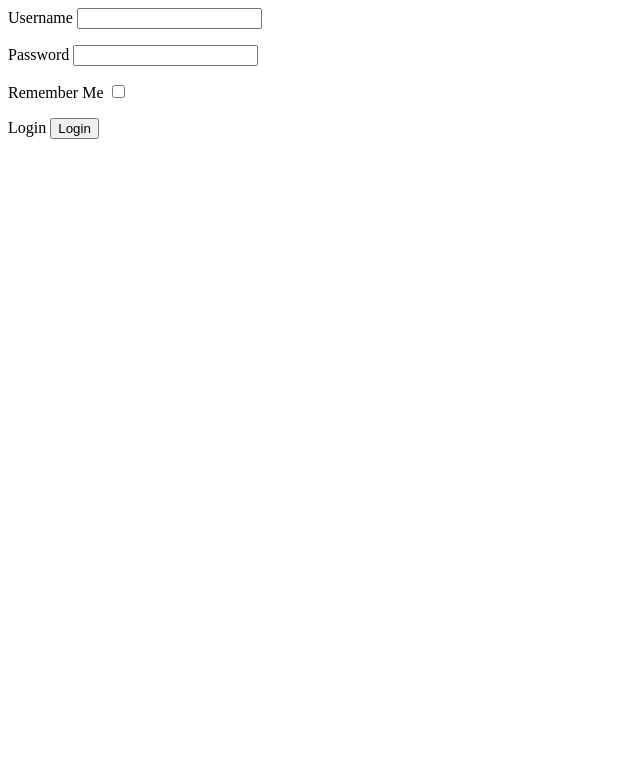
After one commit to roushjac/may-tricks, a Flask app: page /login in a window 1280 px wide. The commit adds this page. Shown: the top 783 px of the page, without its empty margins (0-640 px from the left). Run offline with Flask 2, Linux system fonts and the light colour scheme.

Commit message:
Add pretty forms with wt-forms to login page and flash message if logged in as admin

```diff
--- a/Websites/dndwebsite/app.py
+++ b/Websites/dndwebsite/app.py
@@ -1,8 +1,9 @@
-from flask import Flask, render_template, request, redirect, url_for
+from flask import Flask, render_template, request, redirect, url_for, flash
 from sqlalchemy import create_engine
 from sqlalchemy.orm import sessionmaker
 from database_setup import Base, Characters, Equipment, Spells, Features
 from werkzeug.utils import secure_filename
+from forms import LoginForm
 import os
 
 """ TODO
@@ -20,6 +21,7 @@ import os
 app = Flask(__name__)
 # Only thing this website uploads is character pics so this is fine
 app.config['UPLOAD_FOLDER'] = 'static\\character_pics'
+app.secret_key = b'J\xba\xd9\x8e\x0f\x9f\x99\xc9\x13\xc8\x80Ums*\x14'
 
 engine = create_engine('postgresql://roush:password@localhost/dnd')
 Base.metadata.bind = engine
@@ -27,6 +29,17 @@ Base.metadata.bind = engine
 @app.route('/') # Homepage
 def homepage():
     return render_template('homepage.html')
+
+@app.route('/login', methods = ['GET', 'POST'])
+def login():
+    form = LoginForm()
+    if form.validate_on_submit():
+        if form.username.data == 'admin' and form.password.data == 'password':
+            flash('Successfully logged in')
+            return redirect(url_for('homepage'))
+        else:
+            flash('Invalid login')
+    return render_template('login.html', form=form)
 
 @app.route('/characters')
 def characters():
@@ -135,6 +148,7 @@ def add_adventurer():
             file = request.files['char_photo']
             file_name = secure_filename(file.filename)
             # return abs path of the flask app for the system it's being run on
+            # could also use app.instance_path?
             basedir = os.path.abspath(app.config['UPLOAD_FOLDER'])
             abs_file_path = os.path.join(basedir, file_name)
             file.save(abs_file_path)
--- /dev/null
+++ b/Websites/dndwebsite/forms.py
@@ -0,0 +1,10 @@
+from flask_wtf import FlaskForm
+from wtforms import StringField, PasswordField, SubmitField, BooleanField
+from wtforms.validators import DataRequired
+
+class LoginForm(FlaskForm):
+    username = StringField('Username',
+                        validators=[DataRequired()])
+    password = PasswordField('Password', validators=[DataRequired()])
+    remember = BooleanField('Remember Me')
+    submit = SubmitField('Login')
--- /dev/null
+++ b/Websites/dndwebsite/templates/login.html
@@ -0,0 +1,30 @@
+<html>
+<body>
+    {% with messages = get_flashed_messages() %}
+        {% if messages %}
+            {% for message in messages %}
+                {{ message }}
+            {% endfor %}
+        {% endif %}
+    {% endwith %}
+    <form method='POST'>
+        {{ form.hidden_tag() }}
+        <p>
+            {{ form.username.label }}
+            {{ form.username }}
+        </p>
+        <p>
+            {{ form.password.label}}
+            {{ form.password }}
+        </p>
+        <p>
+            {{ form.remember.label }}
+            {{ form.remember }}
+        </p>
+        <p>
+            {{ form.submit.label }}
+            {{ form.submit }}
+        </p>
+    </form>
+</body>
+</html>
```
Also changed, not shown: Websites/dndwebsite/static/css/homepage.css (+14 -3 lines), Websites/dndwebsite/templates/homepage.html (+8 -0 lines).
